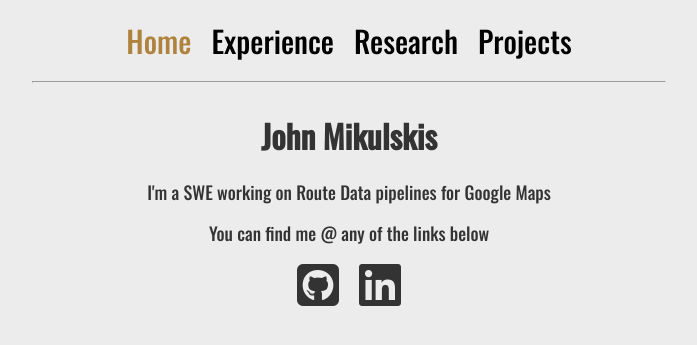
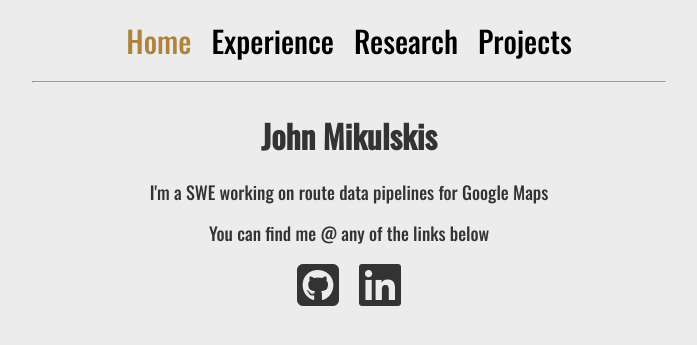
Before and after one commit to jkulskis/jkulskis.github.io, a Jekyll site: the page built from index.html, in a window 1280 px wide. Shown: the top 345 px of the page, without its empty margins (291-988 px from the left). Built offline with Jekyll 4.4.1, drawn with Linux system fonts in a browser that asks for light colours; nearby versions of some CDN libraries.

Commit message:
Change capitalization

```diff
--- a/index.html
+++ b/index.html
@@ -4,7 +4,7 @@ title: Home
 ---
 <div class="container" id="about">
   <h1>John Mikulskis</h1>
-  <p>I'm a SWE working on Route Data pipelines for Google Maps</p>
+  <p>I'm a SWE working on route data pipelines for Google Maps</p>
   <p>You can find me @ any of the links below</p>
 </div>
 <div class="container" id="socials">
```
